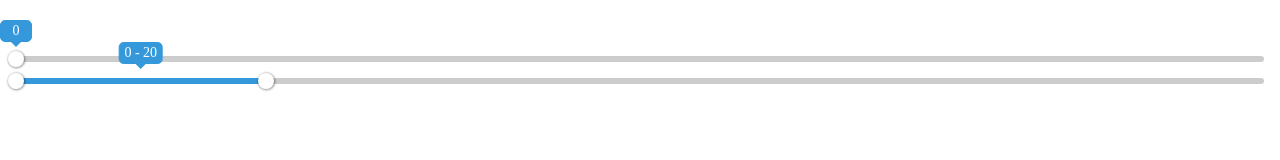
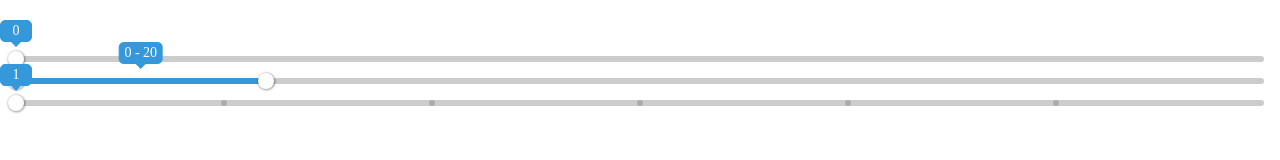
Before and after one commit to xwpongithub/vue-range-slider, a website: page index.html in a window 1280 px wide. Drawn offline with nearby package versions, Linux system fonts and the light colour scheme.

Commit message:
add new demo

```diff
--- a/index.html
+++ b/index.html
@@ -2,6 +2,7 @@
 <html lang="zh-CN">
 <head>
   <meta charset="UTF-8">
+  <meta name="viewport" content="width=device-width, initial-scale=1.0">
   <title>vue-range-slider demo</title>
   <link rel="stylesheet" href="./dist/vue-range-slider.css">
   <style>
@@ -14,15 +15,22 @@
   <div id="app">
     <vue-range-slider v-model="value1"></vue-range-slider>
     <vue-range-slider v-model="value2"></vue-range-slider>
+    <vue-range-slider :use-keyboard="true" v-model="value3" :min="min3" :max="max3" :step="step3" :piecewise="piecewise3"></vue-range-slider>
   </div>
   <script src="https://cdn.jsdelivr.net/npm/vue@2.5.17/dist/vue.min.js"></script>
-  <script src="./dist/vue-range-slider.min.js"></script>
+  <script src="./dist/vue-range-slider.js"></script>
   <script>
     new Vue({
       data() {
         return {
           value1: 0,
-          value2: [0, 20]
+          value2: [0, 20],
+
+          value3:1,
+          min3:1,
+          max3: 25,
+          step3: 4,
+          piecewise3: true
         }
       }
     }).$mount('#app')
```
